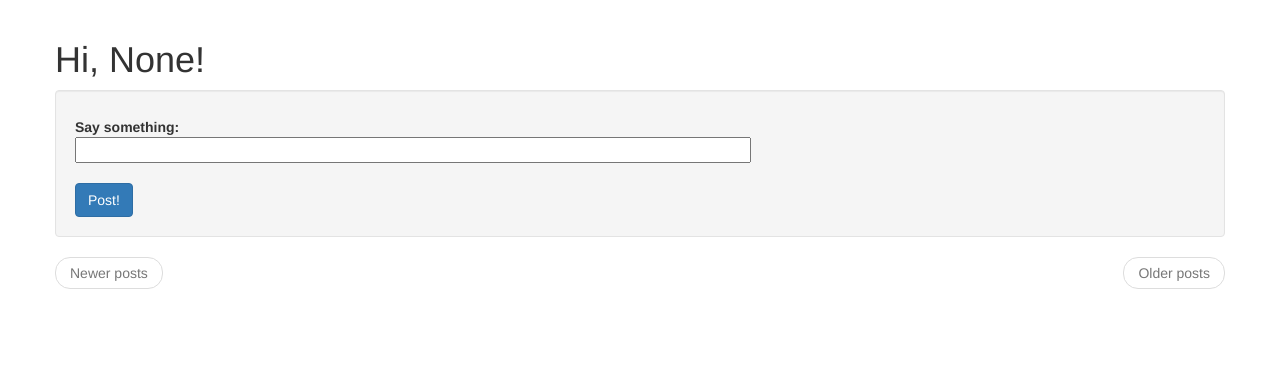
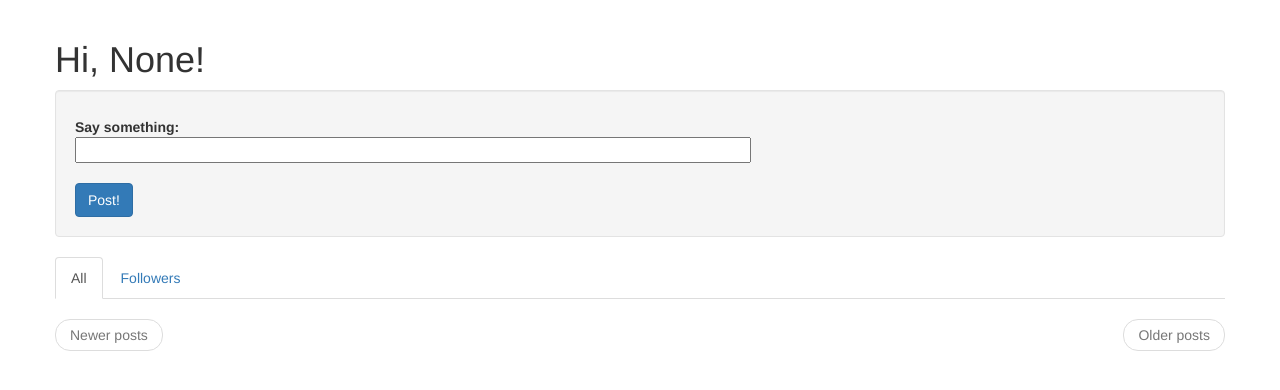
Before and after one commit to zy964c/my_blog, a Flask app: page / in a window 1280 px wide. Shown: the part 52-442 px from the top of the page. Run offline with Flask 2, Linux system fonts and the light colour scheme; a user stored in the database is signed in; data comes from the database, SQL or seed files in the repository; data that the repository does not hold is empty; parts of the project's set-up code (start-up, migrations or seed data) failed here and were passed over; some libraries are stand-ins or nearby versions.

Commit message:
added all and followed tabs to index

```diff
--- a/app/templates/index.html
+++ b/app/templates/index.html
@@ -24,6 +24,14 @@
 
       </form>
   </div>
+  <div class="post-tabs">
+    <ul class="nav nav-tabs">
+        <li{% if not show_followed %} class="active"{% endif %}><a href="{{ url_for('.show_all') }}">All</a></li>
+        {% if current_user.is_authenticated %}
+        <li{% if show_followed %} class="active"{% endif %}><a href="{{ url_for('.show_followed') }}">Followers</a></li>
+        {% endif %}
+    </ul>
+  </div>
   <!-- posts is a Paginate object-->
   {% for post in posts.items %}
       {% include 'post.html' %}
--- a/app/views.py
+++ b/app/views.py
@@ -1,4 +1,4 @@
-from flask import render_template, flash, redirect, session, url_for, request, g
+from flask import render_template, flash, redirect, session, url_for, request, g, make_response
 from flask_login import login_user, logout_user, current_user, login_required
 from datetime import datetime
 from app import app, db, lm, babel
@@ -43,11 +43,18 @@
         db.session.commit()
         flash(gettext('Your post is now live!'))
         return redirect(url_for('index'))
-    posts = g.user.followed_posts().paginate(page, POSTS_PER_PAGE, False)
+    show_followed = False
+    if current_user.is_authenticated:
+        show_followed = bool(request.cookies.get('show_followed', ''))
+    if show_followed:
+        posts = g.user.followed_posts().paginate(page, POSTS_PER_PAGE, False)
+    else:
+        posts = Post.query.order_by(Post.timestamp.desc()).paginate(page, POSTS_PER_PAGE, False)
     return render_template('index.html',
                            title=(gettext('Home')),
                            form=form,
-                           posts=posts)
+                           posts=posts,
+                           show_followed=show_followed)
 
 
 @app.route('/login', methods=['GET', 'POST'])
@@ -109,7 +116,7 @@
     if user is None:
         flash(gettext('User %(nickname)s not found.' % nickname))
         return redirect(url_for('index'))
-    posts = user.posts.paginate(page, POSTS_PER_PAGE, False)
+    posts = user.posts.order_by(Post.timestamp.desc()).paginate(page, POSTS_PER_PAGE, False)
     return render_template('user.html',
                            user=user,
                            posts=posts)
@@ -209,3 +216,18 @@
 def get_locale():
     print (str(request.accept_languages.best_match(LANGUAGES.keys())))
     return request.accept_languages.best_match(LANGUAGES.keys())
+
+@app.route('/all')
+@login_required
+def show_all():
+    resp = make_response(redirect(url_for('.index')))
+    resp.set_cookie('show_followed', '', max_age=30*24*60*60)
+    return resp
+
+
+@app.route('/followed')
+@login_required
+def show_followed():
+    resp = make_response(redirect(url_for('.index')))
+    resp.set_cookie('show_followed', '1', max_age=30*24*60*60)
+    return resp
```
